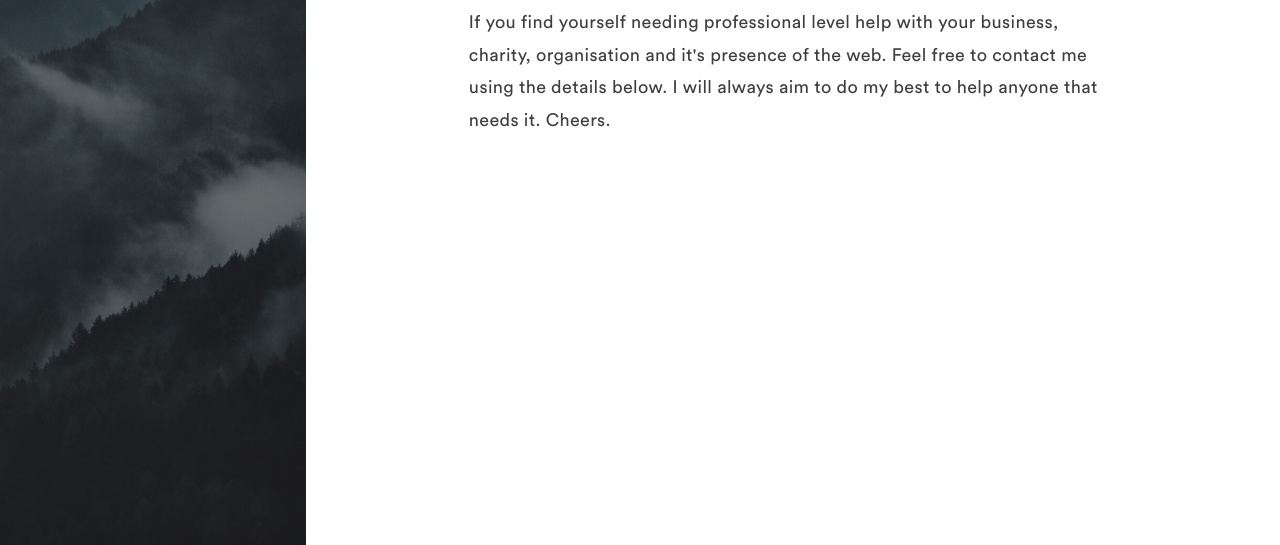
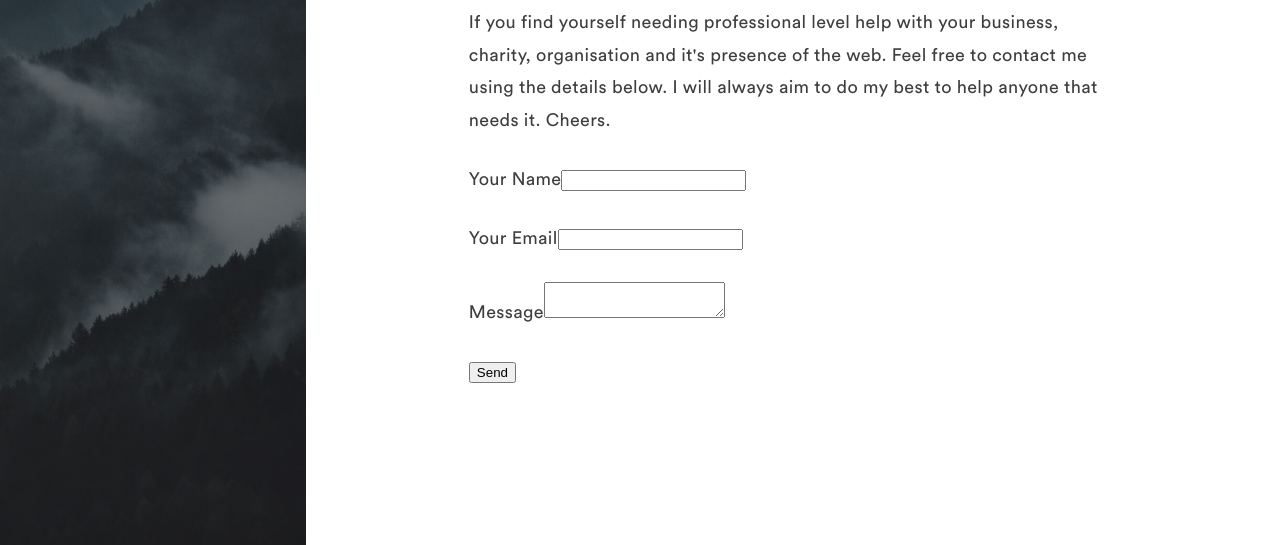
Before and after one commit to mchadwickweb/mchadwick.co.uk, a Gatsby site: page /contact in a window 1280 px wide. Shown: the part 255-800 px from the top of the page. Built offline with nearby package versions, Linux system fonts and the light colour scheme; Gatsby itself is replaced by a stand-in of ours.

Commit message:
Added a basic contact form with the netlify attribute.

```diff
--- /dev/null
+++ b/src/components/contactForm/contactForm.js
@@ -0,0 +1,29 @@
+import React from 'react';
+
+const ContactForm = () => (
+  <form name="contact" method="POST" netlify>
+    <p>
+      <label>
+        <span>Your Name</span>
+        <input type="text" name="name" />
+      </label>
+    </p>
+    <p>
+      <label>
+        <span>Your Email</span>
+        <input type="email" name="email" />
+      </label>
+    </p>
+    <p>
+      <label>
+        <span>Message</span>
+        <textarea name="message"></textarea>
+      </label>
+    </p>
+    <p>
+      <button type="submit">Send</button>
+    </p>
+  </form>
+);
+
+export default ContactForm;
--- a/src/pages/contact.js
+++ b/src/pages/contact.js
@@ -1,11 +1,13 @@
 import React from 'react';
 
 import Layout from '../components/layout';
+import ContactForm from '../components/contactForm/contactForm';
 
 const Contact = () => (
   <Layout>
     <h1>Contact</h1>
     <p>If you find yourself needing professional level help with your business, charity, organisation and it's presence of the web. Feel free to contact me using the details below. I will always aim to do my best to help anyone that needs it. Cheers.</p>
+    <ContactForm />
   </Layout>
 );
 
```
